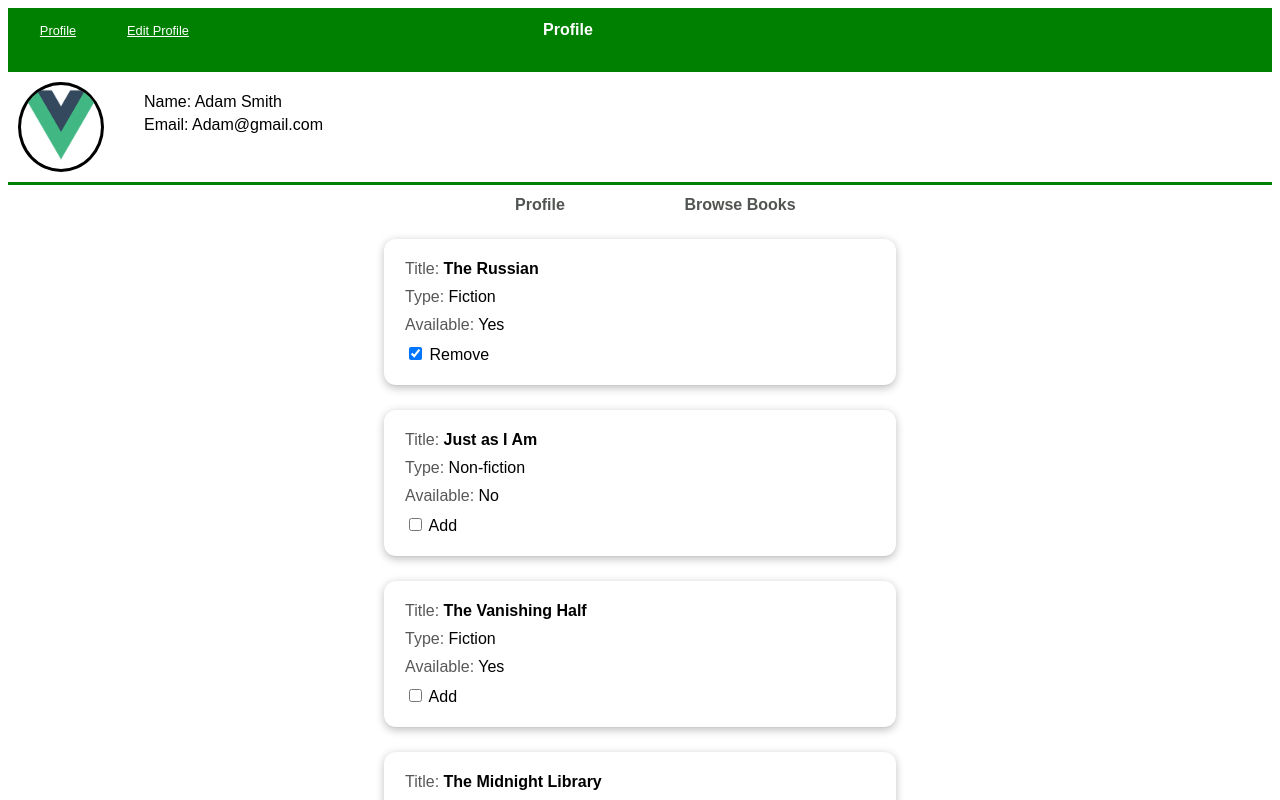
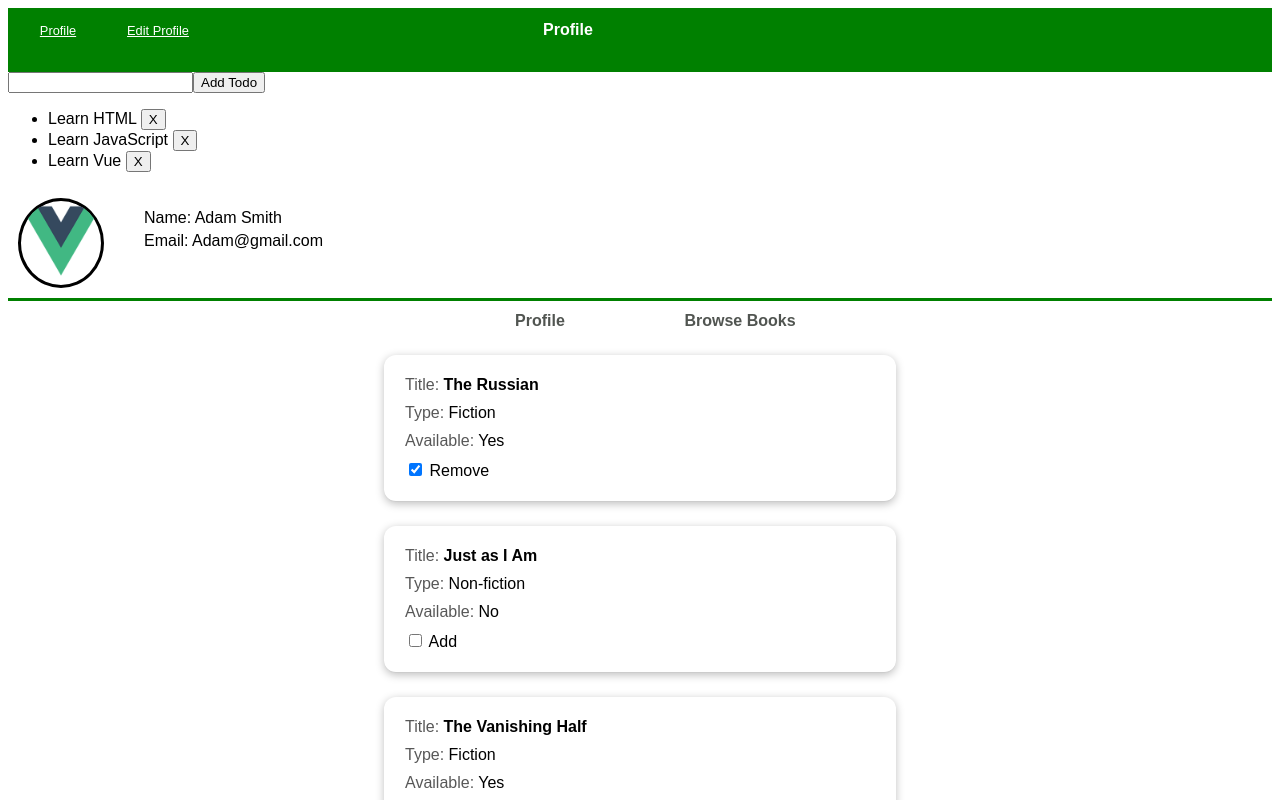
Before and after one commit to ahmato/electude-profile, a Vue app: page / in a window 1280 px wide. Shown: the top 800 px of the page. Built offline with nearby package versions, Linux system fonts and the light colour scheme.

Commit message:
todoList

```diff
--- a/src/App.vue
+++ b/src/App.vue
@@ -3,6 +3,9 @@
     <Navbar @targetPage="targetPage" />
     <div v-if="this.curretPage === 'editProfile'">
       <EditProfile :user="user" @editedUser="editedUser" />
+    </div>
+    <div>
+      <TodoList />
     </div>
     <div v-if="this.curretPage === 'profile'">
       <ProfileView :user="user" :books="books" />
@@ -13,13 +16,15 @@
 import ProfileView from './components/ProfileView.vue';
 import Navbar from './components/Navbar.vue';
 import EditProfile from './components/ProfileComponents/Edit-Profile.vue';
+import TodoList from './components/Test-components/TodoList.vue'
 
 export default {
   name: 'App',
   components: {
     ProfileView,
     Navbar,
-    EditProfile
+    EditProfile,
+    TodoList
   },
   data() {
     return {
--- /dev/null
+++ b/src/components/Test-components/TodoList.vue
@@ -0,0 +1,39 @@
+<script>
+// give each todo a unique id
+let id = 0
+
+export default {
+  data() {
+    return {
+      newTodo: '',
+      todos: [
+        { id: id++, text: 'Learn HTML' },
+        { id: id++, text: 'Learn JavaScript' },
+        { id: id++, text: 'Learn Vue' }
+      ]
+    }
+  },
+  methods: {
+    addTodo() {
+      this.todos.push({ id: id++, text: this.newTodo })
+      this.newTodo = ''
+    },
+    removeTodo(todo) {
+      this.todos = this.todos.filter((t) => t !== todo)
+    }
+  }
+}
+</script>
+
+<template>
+  <form @submit.prevent="addTodo">
+    <input v-model="newTodo">
+    <button>Add Todo</button>
+  </form>
+  <ul>
+    <li v-for="todo in todos" :key="todo.id">
+      {{ todo.text }}
+      <button @click="removeTodo(todo)">X</button>
+    </li>
+  </ul>
+</template>
```
